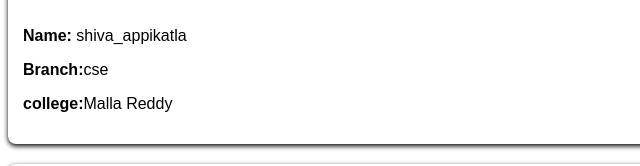
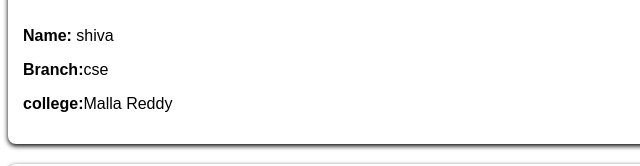
Before and after one commit to 211cs010005/211cs010005.github.io, a plain HTML site: page index.html in a window 1280 px wide. Shown: the part 358-524 px from the top of the page, 0-640 px from the left. Drawn offline with Linux system fonts and the light colour scheme.

Commit message:
Update index.html

```diff
--- a/index.html
+++ b/index.html
@@ -20,7 +20,7 @@
          <section>
             <h2>personal information</h2>
             <img src="mruh.jpg" alt="img">
-            <p><strong>Name:</strong> shiva_appikatla</p>
+            <p><strong>Name:</strong> shiva</p>
             <p><strong>Branch:</strong>cse</p>
             <p><strong>college:</strong>Malla Reddy</p>
             <p><strong></strong></p>
```
